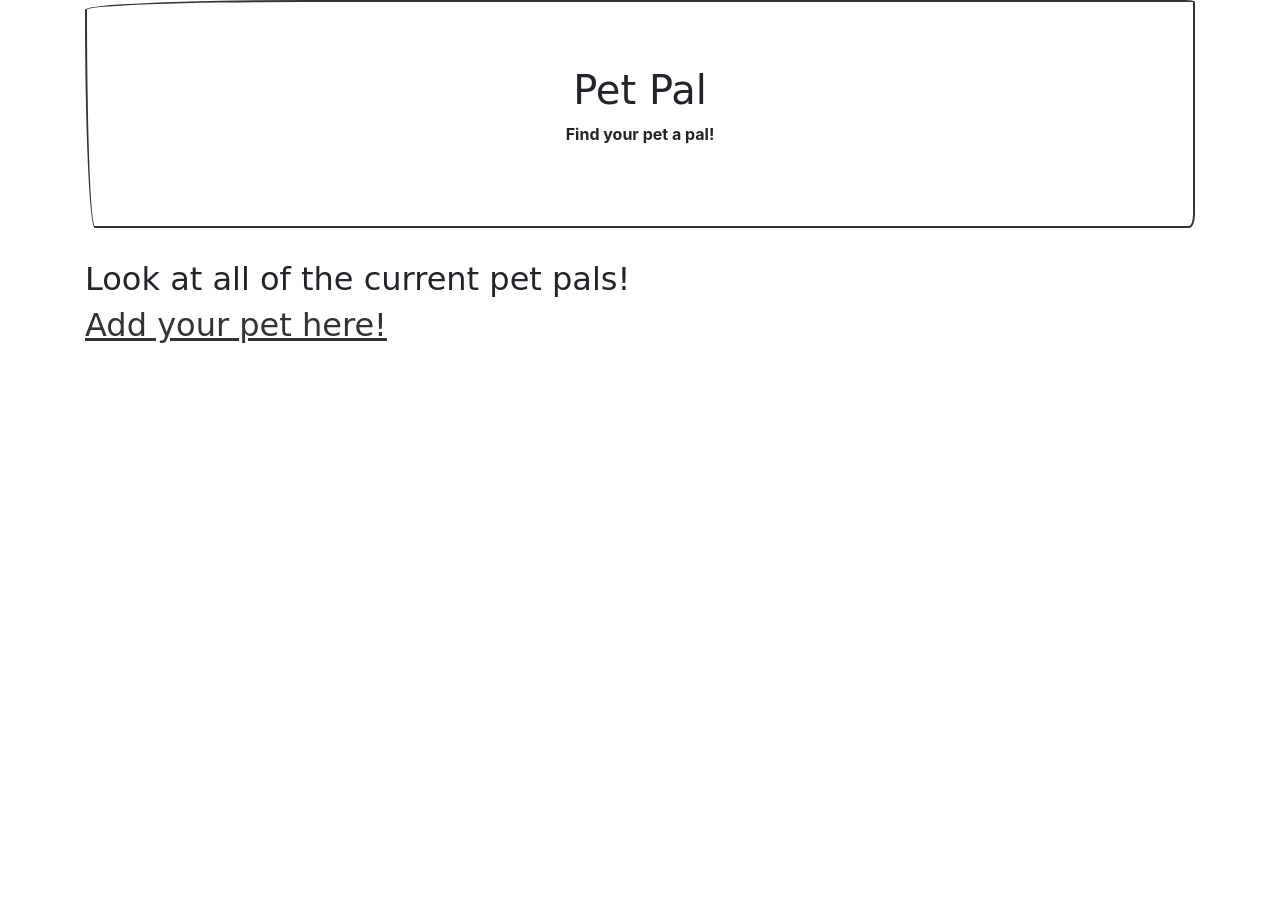
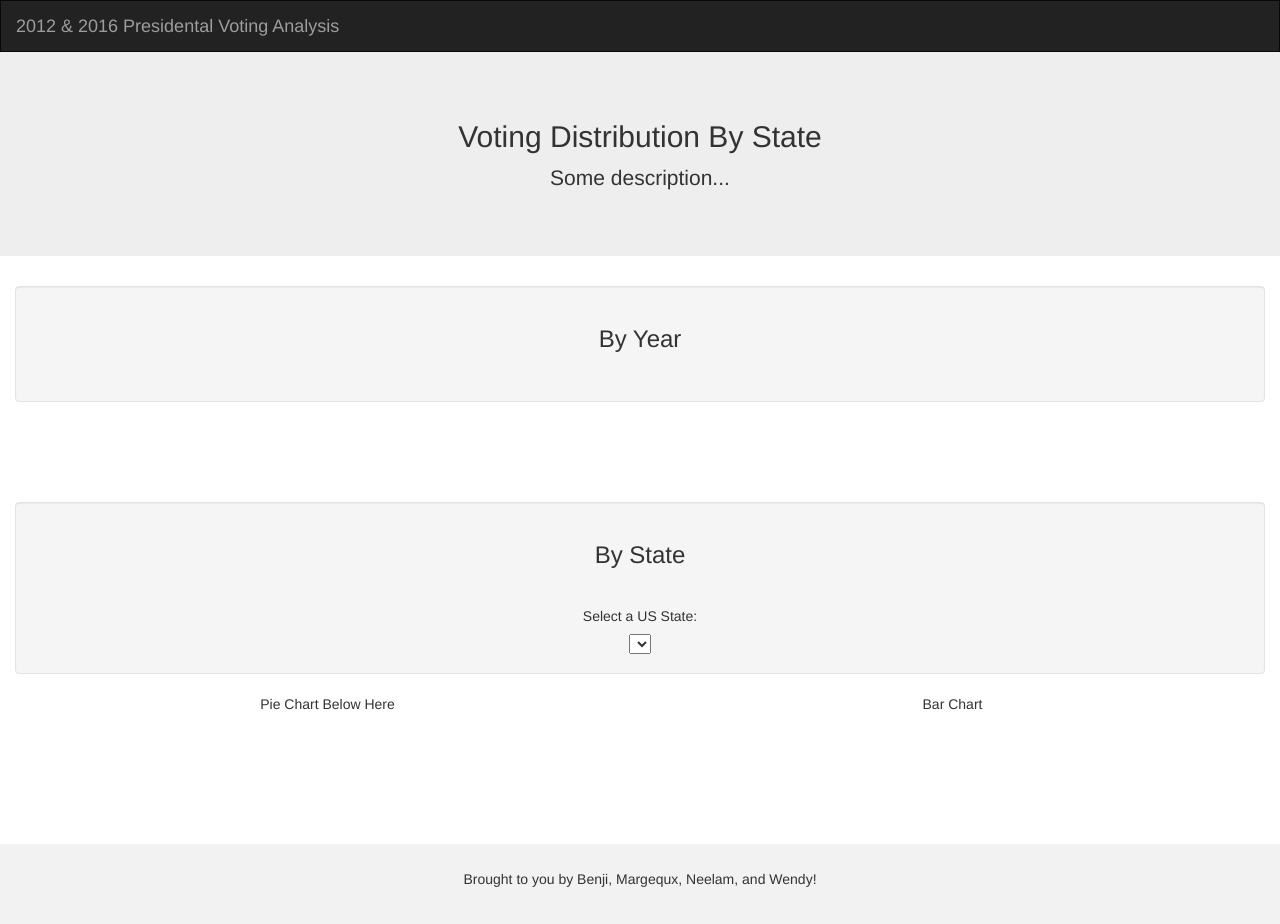
Before and after one commit to wendy-meyer/project2, a Flask app: page / in a window 1280 px wide. Before the commit the page ends 343 px from the top, so only its background shows below. Run offline with Flask 2, Linux system fonts and the light colour scheme; data that the repository does not hold is empty; some libraries are stand-ins or nearby versions; some web fonts are replaced.

Commit message:
file management

```diff
--- a/templates/index.html
+++ b/templates/index.html
@@ -1,39 +1,165 @@
 <!DOCTYPE html>
 <html lang="en">
+<head>
+  <title>Bootstrap Example</title>
+  <meta charset="utf-8">
+  <meta name="viewport" content="width=device-width, initial-scale=1">
+  <link rel="stylesheet" href="https://maxcdn.bootstrapcdn.com/bootstrap/3.4.1/css/bootstrap.min.css">
+  <script src="https://ajax.googleapis.com/ajax/libs/jquery/3.5.1/jquery.min.js"></script>
+  <script src="https://maxcdn.bootstrapcdn.com/bootstrap/3.4.1/js/bootstrap.min.js"></script>
+  <style>
+    /* Remove the navbar's default margin-bottom and rounded borders */
+    .navbar {
+      margin-bottom: 0;
+      border-radius: 0;
+    }
 
-<head>
-    <meta charset="UTF-8">
-    <meta name="viewport" content="width=device-width, initial-scale=1.0">
-    <meta http-equiv="X-UA-Compatible" content="ie=edge">
-    <title>Pet Pals!</title>
-    <link rel="stylesheet" href="{{ url_for('static', filename='css/style.css') }}">
+    /* Add a gray background color and some padding to the footer */
+    footer {
+      background-color: #f2f2f2;
+      padding: 25px;
+    }
+  </style>
 </head>
+<body>
 
-<body>
-    <div class="container">
-        <div class="jumbotron" style="text-align: center">
-            <h1>Pet Pal</h1>
-            <p>Find your pet a pal!</p>
+<nav class="navbar navbar-inverse">
+  <div class="container-fluid">
+    <div class="navbar-header">
+      <button type="button" class="navbar-toggle" data-toggle="collapse" data-target="#myNavbar">
+        <span class="icon-bar"></span>
+        <span class="icon-bar"></span>
+        <span class="icon-bar"></span>
+      </button>
+      <a class="navbar-brand" href="#">2012 & 2016 Presidental Voting Analysis</a>
+    </div>
+    <div class="collapse navbar-collapse" id="myNavbar">
+      <ul class="nav navbar-nav">
+      </ul>
+    </div>
+  </div>
+</nav>
+
+<div class="jumbotron">
+  <div class="container text-center">
+    <h2>Voting Distribution By State</h2>
+    <p>Some description...</p>
+    <!-- <div class="row">
+      <div class="col-lg-12  col-md-9">
+        <div id="map">
+
+           We append our map chart here.
         </div>
+      </div>
+    </div> -->
+  </div>
+</div>
 
-        <div class="row">
-            <div class="col-md-12">
-                <h2>Look at all of the current pet pals!</h2>
-                <div id="plot"></div>
-            </div>
+<div class="container-fluid bg-3 text-center">
+  <div class="well">
+    	<h3>By Year</h3><br>
+          <!-- <h5>Select 2012 or 2016:</h5>
+          <select id="selDataset" onchange="optionChanged(this.value)">
+              <option value="dataset1">2016</option>
+              <option value="dataset2">2012</option>
+            </select>
+          </select> -->
         </div>
-
-        <div class="row">
-            <div class="col-md-12">
-                <h2><a href="/send">Add your pet here!</a></h2>
-            </div>
+    <div class="col-lg-12">
+      <!-- <p>Map Goes Below Here</p> -->
+      <div class="row">
+      <div class="col-xs-12  col-md-9">
+      <br><br>
+        <div id="map">
+          <div class='tableauPlaceholder' id='viz1591662626803' style='position: relative'>
+            <noscript><a href='#'>
+              <img alt=' ' src='https:&#47;&#47;public.tableau.com&#47;static&#47;images&#47;el&#47;elections_2012_2016_v2&#47;Dashboard1&#47;1_rss.png' style='border: none' />
+            </a></noscript>
+            <object class='tableauViz'  style='display:none;'>
+              <param name='host_url' value='https%3A%2F%2Fpublic.tableau.com%2F' />
+              <param name='embed_code_version' value='3' />
+              <param name='site_root' value='' />
+              <param name='name' value='elections_2012_2016_v2&#47;Dashboard1' />
+              <param name='tabs' value='no' />
+              <param name='toolbar' value='yes' />
+              <param name='static_image' value='https:&#47;&#47;public.tableau.com&#47;static&#47;images&#47;el&#47;elections_2012_2016_v2&#47;Dashboard1&#47;1.png' />
+              <param name='animate_transition' value='yes' />
+              <param name='display_static_image' value='yes' />
+              <param name='display_spinner' value='yes' />
+              <param name='display_overlay' value='yes' />
+              <param name='display_count' value='yes' />
+              <param name='filter' value='publish=yes' />
+            </object>
+          </div>
+          <script type='text/javascript'>
+          var divElement = document.getElementById('viz1591662626803');
+          var vizElement = divElement.getElementsByTagName('object')[0];
+          if ( divElement.offsetWidth > 800 ) { vizElement.style.minWidth='420px';vizElement.style.maxWidth='1150px';vizElement.style.width='100%';vizElement.style.minHeight='587px';vizElement.style.maxHeight='1287px';vizElement.style.height=(divElement.offsetWidth*0.75)+'px';}
+          else if ( divElement.offsetWidth > 500 ) { vizElement.style.minWidth='420px';vizElement.style.maxWidth='1150px';vizElement.style.width='100%';vizElement.style.minHeight='587px';vizElement.style.maxHeight='1287px';vizElement.style.height=(divElement.offsetWidth*0.75)+'px';}
+          else { vizElement.style.width='100%';vizElement.style.height='727px';}
+          var scriptElement = document.createElement('script');
+          scriptElement.src = 'https://public.tableau.com/javascripts/api/viz_v1.js';
+          vizElement.parentNode.insertBefore(scriptElement, vizElement);
+          </script>
+          <!-- We append our map here. -->
         </div>
+        <br><br>
+      </div>
+    </div>
+    </div>
+    <!-- <div class="col-lg-12">
+      <p>Stacked Bar Chart</p>
+      <div class="row">
+      <div class="col-xs-12  col-md-9">
+      <br><br>
+        <div id="stacked_bar">
+          We append our stacked bar chart here.
+        </div>
+        <br><br>
+      </div> -->
+    </div>
+    </div>
+    </div>
+  <div class="container-fluid bg-3 text-center">
+  	<div class="well">
+    	<h3>By State</h3><br>
+          <h5>Select a US State:</h5>
+          <select id="selDataset" onchange="optionChanged(this.value)">
+            <!-- <option value="dataset1">Texas</option>
+            <option value="dataset2">Florida</option> -->
+          </select>
+        </div>
+          <div class="col-lg-6">
+      <p>Pie Chart Below Here</p>
+      <div class="row">
+      <div class="col-xs-12  col-md-6">
+      <br><br>
+        <div id="pie">
+          <!-- We append our pie chart here. -->
+        </div>
+        <br><br>
+      </div>
+    </div>
+    </div>
+    <div class="col-lg-6">
+      <p>Bar Chart</p>
+      <div class="row">
+      <div class="col-xs-12  col-md-6">
+      <br><br>
+        <div id="bar">
+          <!-- We append our bar chart here. -->
+        </div>
+        <br><br>
+      </div>
+    </div>
+    </div>
     </div>
 
-    <script src="https://cdnjs.cloudflare.com/ajax/libs/d3/5.5.0/d3.min.js"></script>
+</div><br><br>
 
-    <script src="https://cdn.plot.ly/plotly-latest.min.js"></script>
-    <script src="{{ url_for('static', filename='js/app.js') }}"></script>
+<footer class="container-fluid text-center">
+  <p>Brought to you by Benji, Margequx, Neelam, and Wendy!</p>
+</footer>
+
 </body>
-
 </html>
```
